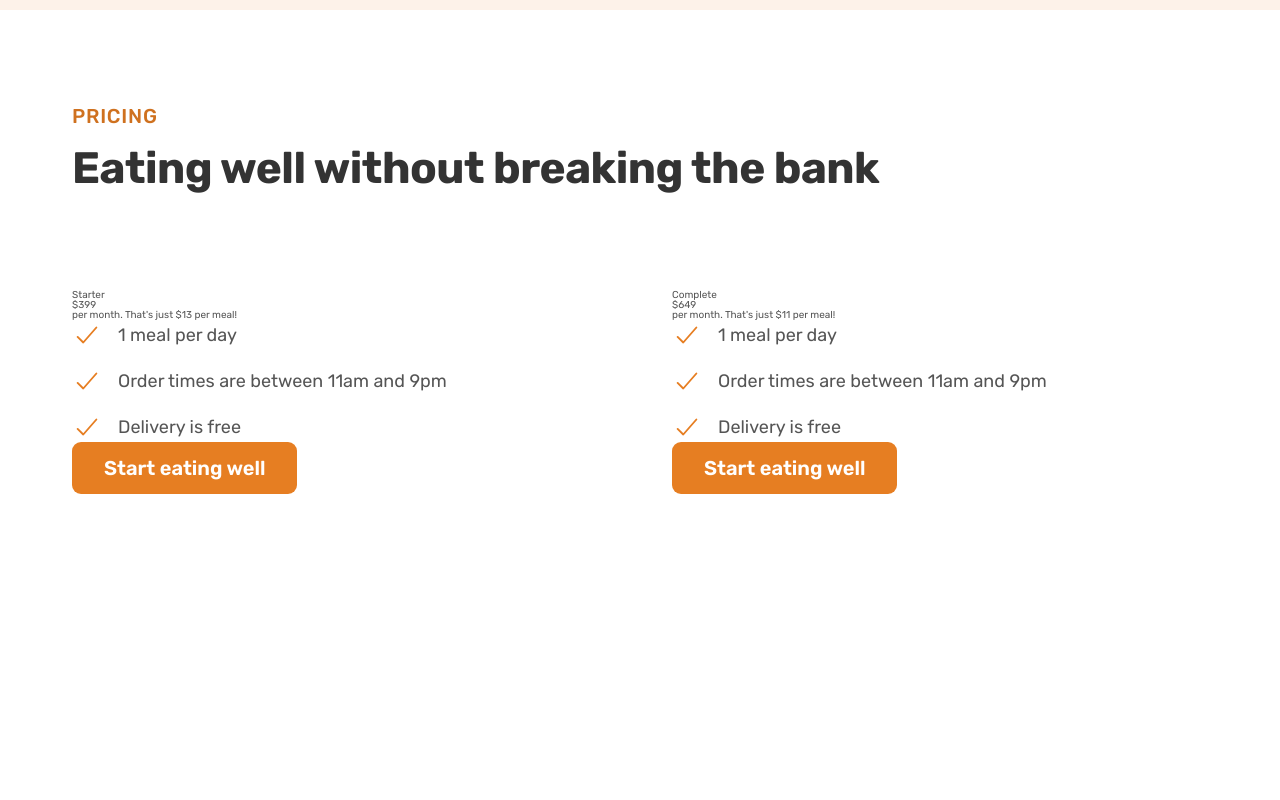
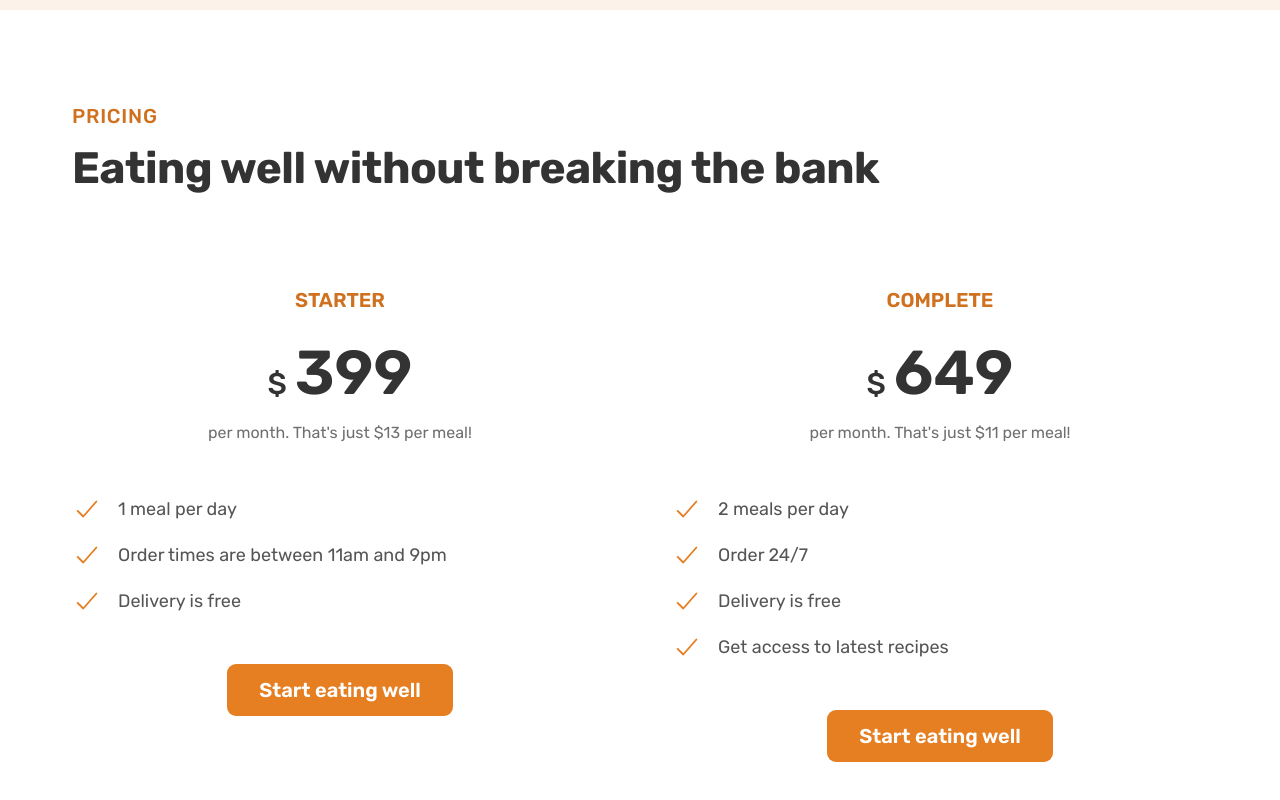
Before and after one commit to Kingsley-coder-prog/07-Omnifood, a plain HTML site: page index.html in a window 1280 px wide. Shown: the part 4609-5409 px from the top of the page. Before the commit the page ends 5199 px from the top, so only its background shows below. Drawn offline with nearby package versions, Linux system fonts and the light colour scheme.

Commit message:
latest commit

```diff
--- a/css/style.css
+++ b/css/style.css
@@ -360,3 +360,41 @@
 .section-pricing {
   padding: 9.6rem 0;
 }
+
+.plan-header {
+  text-align: center;
+  margin-bottom: 4.8rem;
+}
+
+.plan-name {
+  color: #cf711f;
+  font-weight: 600;
+  font-size: 2rem;
+  text-transform: uppercase;
+  letter-spacing: 0.75;
+  margin-bottom: 3.2rem;
+}
+
+.plan-price {
+  font-size: 6.2rem;
+  font-weight: 600;
+  color: #333;
+  margin-bottom: 1.6rem;
+}
+
+.plan-price span {
+  font-size: 3rem;
+  font-weight: 500;
+  margin-right: 0.8rem;
+}
+
+.plan-text {
+  font-size: 1.6rem;
+  line-height: 1.6;
+  color: #6f6f6f;
+}
+
+.plan-sign-up {
+  text-align: center;
+  margin-top: 4.8rem;
+}
--- a/index.html
+++ b/index.html
@@ -268,9 +268,12 @@
 
         <div class="container grid grid--2--cols">
           <div class="pricing-plan">
+            <header class="plan-header">
               <p class="plan-name">Starter</p>
               <p class="plan-price"><span>$</span>399</p>
               <p class="plan-text">per month. That's just $13 per meal!</p>
+            </header>
+
             <ul class="list">
               <li class="list-item"><ion-icon class="list-icon" name="checkmark-outline"></ion-icon><span>1 meal per day</span></li>
 
@@ -278,21 +281,31 @@
 
               <li class="list-item"><ion-icon class="list-icon" name="checkmark-outline"></ion-icon><span>Delivery is free</span></li>
             </ul>
+
+            <div class="plan-sign-up">
               <a href="#" class="btn btn--full">Start eating well</a>
+            </div>
           </div>
 
           <div class="pricing-plan">
+            <header class="plan-header">
               <p class="plan-name">Complete</p>
               <p class="plan-price"><span>$</span>649</p>
               <p class="plan-text">per month. That's just $11 per meal!</p>
+            </header>
+
             <ul class="list">
-              <li class="list-item"><ion-icon class="list-icon" name="checkmark-outline"></ion-icon><span>1 meal per day</span></li>
+              <li class="list-item"><ion-icon class="list-icon" name="checkmark-outline"></ion-icon><span>2 meals per day</span></li>
 
-              <li class="list-item"><ion-icon class="list-icon" name="checkmark-outline"></ion-icon><span>Order times are between 11am and 9pm</span></li>
+              <li class="list-item"><ion-icon class="list-icon" name="checkmark-outline"></ion-icon><span>Order 24/7</span></li>
 
               <li class="list-item"><ion-icon class="list-icon" name="checkmark-outline"></ion-icon><span>Delivery is free</span></li>
+
+              <li class="list-item"><ion-icon class="list-icon" name="checkmark-outline"></ion-icon><span>Get access to latest recipes</span></li>
             </ul>
+            <div class="plan-sign-up">
               <a href="#" class="btn btn--full">Start eating well</a>
+            </div>
           </div>
         </div>
       </section>
```
Lines whose indentation alone changed are shown as unchanged.
